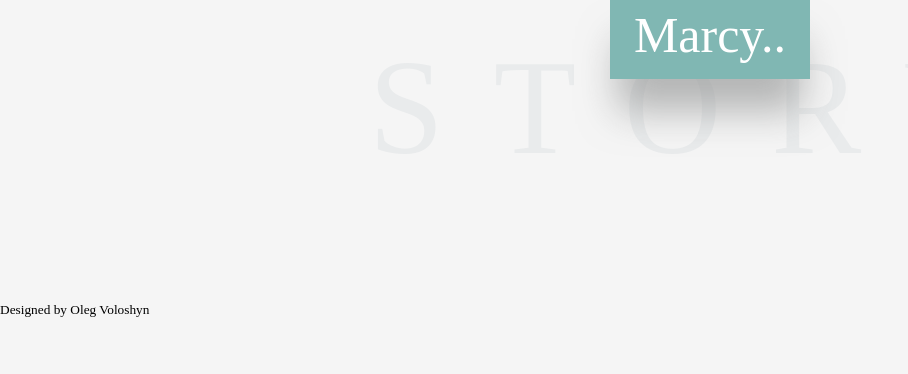
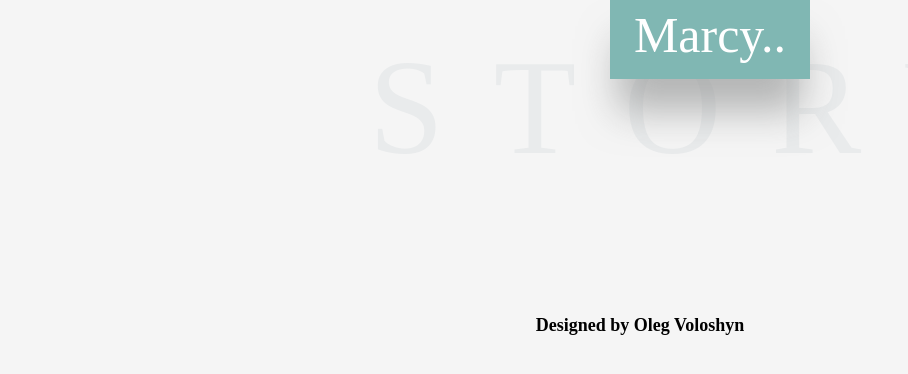
Before and after one commit to Sledgeee/lab2.github.io, a plain HTML site: page index.html in a window 1280 px wide. Shown: the whole page, without its empty margins (0-908 px from the left). Drawn offline with Linux system fonts and the light colour scheme.

Commit message:
Update index.html

```diff
--- a/index.html
+++ b/index.html
@@ -28,9 +28,7 @@
         </div>
     </header>
     <footer class="footer">
-        <div class="container_text_center">
-            <small class="copyright">Designed by Oleg Voloshyn</small>
-        </div>
+            <h2>Designed by Oleg Voloshyn</h2>
     </footer>
 </body>
 
```
